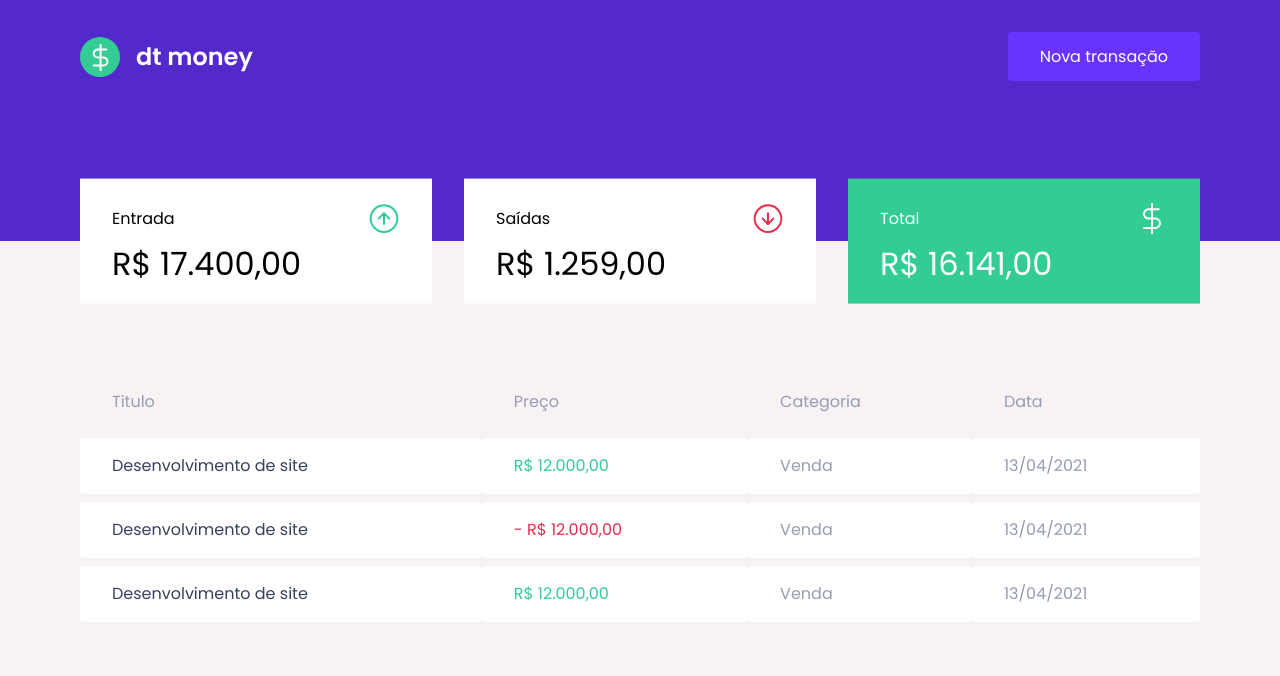
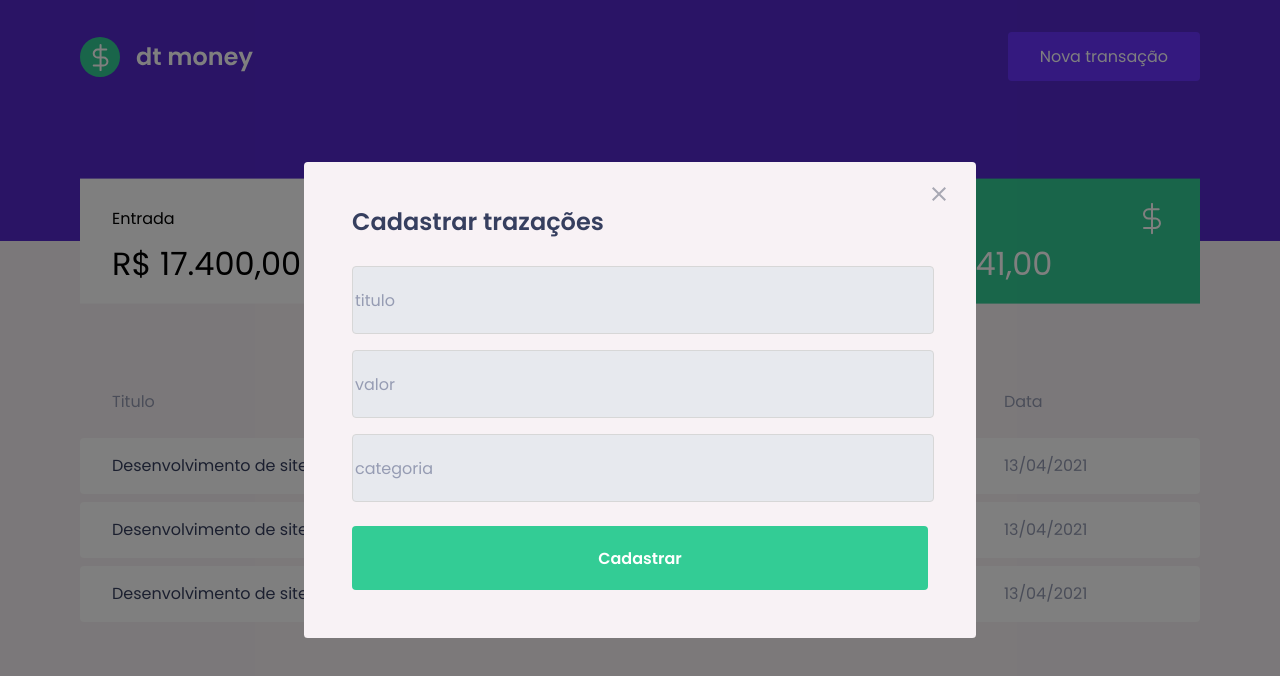
Before and after one commit to JuniorAlvesbr/controle-financeiro, a React (Vite) app: page / in a window 1280 px wide. Both pictures are taken after a click on the button "Nova transação". Shown: the top 676 px of the page. Built offline with nearby package versions, Linux system fonts and the light colour scheme; no server answers; what miragejs would draw is missing.

Commit message:
create modal

```diff
--- a/package.json
+++ b/package.json
@@ -12,11 +12,13 @@
     "axios": "^0.27.2",
     "react": "^18.2.0",
     "react-dom": "^18.2.0",
+    "react-modal": "^3.15.1",
     "styled-components": "^5.3.5"
   },
   "devDependencies": {
     "@types/react": "^18.0.17",
     "@types/react-dom": "^18.0.6",
+    "@types/react-modal": "^3.13.1",
     "@types/styled-components": "^5.1.26",
     "@vitejs/plugin-react": "^2.0.1",
     "miragejs": "^0.1.45",
--- a/src/App.tsx
+++ b/src/App.tsx
@@ -1,11 +1,27 @@
+import { useState } from 'react';
 import { Dashboard } from "./components/Dashboard"
 import { Header } from "./components/Header"
+import { NewTransectionModal } from './components/NewTransactionModal';
 
 function App() {
+  const [isNewTransactionModalOpen, setIsNewTransactionModalOpen] = useState(false);
+
+  function handleOpenNewTransationModal() {
+    setIsNewTransactionModalOpen(true)
+  }
+
+  function handleCloseNewTransationModal() {
+    setIsNewTransactionModalOpen(false)
+  }
+
   return (
     <>
-      <Header />
+      <Header onOpenNewTransationModal={handleOpenNewTransationModal} />
       <Dashboard />
+      <NewTransectionModal
+        isOpen={isNewTransactionModalOpen}
+        onRequestClose={handleCloseNewTransationModal}
+      />
     </>
   )
 }
--- a/src/components/Header/index.tsx
+++ b/src/components/Header/index.tsx
@@ -2,12 +2,16 @@
 
 import image from '../../../public/assets/logo.svg'
 
-export function Header() {
+interface props {
+  onOpenNewTransationModal: () => void;
+}
+
+export function Header({ onOpenNewTransationModal }: props) {
   return (
     <Container>
       <Content>
         <img src={image} alt="Logo" />
-        <Button>Nova transação</Button>
+        <Button onClick={onOpenNewTransationModal}>Nova transação</Button>
       </Content>
     </Container>
   )
--- /dev/null
+++ b/src/components/NewTransactionModal/index.tsx
@@ -0,0 +1,36 @@
+import Modal from 'react-modal'
+import { Container } from './styles';
+
+import closeImage from '../../../public/assets/close.svg'
+
+Modal.setAppElement('#root')
+
+interface props {
+  isOpen: boolean;
+  onRequestClose: () => void;
+}
+
+export function NewTransectionModal({ isOpen, onRequestClose }: props) {
+  return (
+    <Modal
+      isOpen={isOpen}
+      onRequestClose={onRequestClose}
+      overlayClassName="react-modal-overlay"
+      className="react-modal-content"
+    >
+      <button onClick={onRequestClose} className="react-button-close-modal">
+        <img src={closeImage} alt="Fechar Modal" />
+      </button>
+
+      <Container>
+        <h2>Cadastrar trazações</h2>
+        <form>
+          <input type="text" placeholder='titulo' />
+          <input type="number" placeholder='valor' />
+          <input type="number" placeholder='categoria' />
+          <button type="submit">Cadastrar</button>
+        </form>
+      </Container>
+    </Modal>
+  )
+}
--- /dev/null
+++ b/src/components/NewTransactionModal/styles.ts
@@ -0,0 +1,49 @@
+import styled from 'styled-components'
+
+export const Container = styled.form`
+  h2 {
+    color: var(--text-title);
+    font-size: 1.5rem;
+    margin-bottom: 2rem;
+  }
+
+  input {
+    width: 100%;
+    height: 4rem;
+    font-weight: 400;
+    font-size: 1rem;
+
+    background-color: #e7e9ee;
+
+    border-radius: 0.25rem;
+    border: 1px solid #d7d7d7;
+
+    &::placeholder {
+      color: var(--text-body);
+    }
+
+    & + input {
+      margin-top: 1rem;
+    }
+
+  }
+
+  button[type="submit"] {
+    width: 100%;
+    height: 4rem;
+    background-color: var(--green);
+    color: #fff;
+    border-radius: 0.25rem;
+    border: 0;
+    font-size: 1rem;
+    font-weight: 600;
+    margin-top: 1.5rem;
+
+    transition: filter 0.5s;
+
+    &:hover {
+      filter: brightness(0.9);
+    }
+  }
+
+`
--- a/src/styles/global.ts
+++ b/src/styles/global.ts
@@ -47,4 +47,38 @@
     opacity: 0.6;
     cursor: not-allowed;
   }
+
+  .react-modal-overlay {
+    background: rgba(0,0,0,0.5);
+    position: fixed;
+    inset: 0;
+
+    display: flex;
+    justify-content: center;
+    align-items: center;
+  }
+
+  .react-modal-content {
+    background-color: var(--background);
+    width: 100%;
+    max-width: 576px;
+    padding: 3rem;
+    border-radius: 0.24rem;
+    position: relative;
+  }
+
+  .react-button-close-modal {
+    position: absolute;
+    top: 1.5rem;
+    right: 1.5rem;
+    border: 0;
+    background: transparent;
+
+    transition: filter 0.2s;
+
+    &:hover {
+      filter: brightness(0.5);
+    }
+  }
+
 `
```
Also changed, not shown: 1 other file (tests, documents, lock files or other folders).
